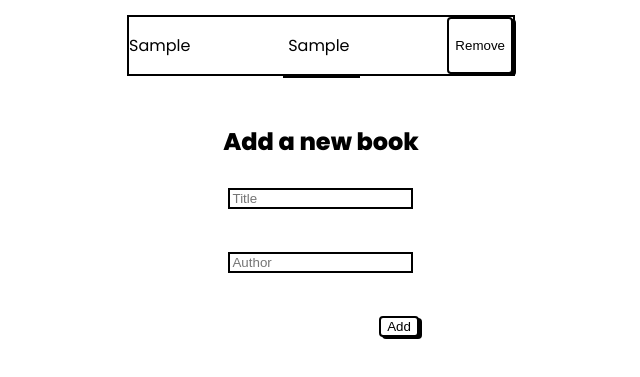
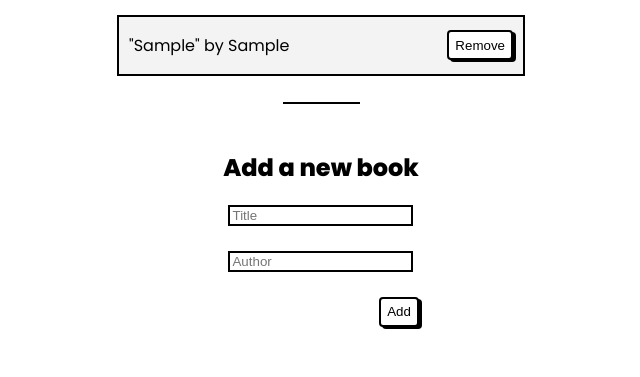
Before and after one commit to nxn404-n/Awesome-Books, a website: page index.html in a window 1280 px wide. Both pictures are taken after typing "Sample", "Sample" into the empty fields and a click on the button "Add". Shown: the part 67-444 px from the top of the page, without its empty margins (319-959 px from the left). Drawn offline with Linux system fonts and the light colour scheme.

Commit message:
Adding css styling

```diff
--- a/index.css
+++ b/index.css
@@ -18,16 +18,23 @@ button {
   border: 2px solid black;
   border-radius: 4px;
   background-color: #fff;
+  height: 30px;
 }
 
-.list {
-  border: 2px solid black;
+button:active {
+  transform: scale(0.9);
 }
 
 .listItem {
+  padding: 0 10px;
   display: flex;
   justify-content: space-between;
+  align-items: center;
   width: 30vw;
+}
+
+.listItem:nth-child(odd) {
+  background-color: rgba(0, 0, 0, 0.047);
 }
 
 form {
@@ -35,7 +42,6 @@ form {
   flex-direction: column;
   align-items: center;
   width: max-content;
-  gap: 9px;
 }
 
 input {
@@ -54,5 +60,5 @@ input:focus {
 .black-bar {
   border: 1px #000 solid;
   width: 75px;
-  margin-bottom: 26px;
+  margin: 26px 0;
 }
--- a/package.json
+++ b/package.json
@@ -1,6 +1,7 @@
 {
   "scripts": {
-    "test" : "npx stylelint '**/*.{css,scss}' && npx eslint . && echo everything-looks-good"
+    "test" : "npx stylelint '**/*.{css,scss}' && npx eslint . && echo everything-looks-good",
+    "fix" : "npx stylelint '**/*.{css,scss}' --fix && npx eslint . --fix && echo everything-looks-fixed"
   },
   "devDependencies": {
     "babel-eslint": "^10.1.0",
--- a/scripts/index.js
+++ b/scripts/index.js
@@ -4,41 +4,29 @@ const title = document.getElementById('title');
 const author = document.getElementById('author');
 const list = document.getElementById('list');
 
-let books = [];
-
-class Book {
-  constructor(title, author) {
-    this.title = title;
-    this.author = author;
-  }
-}
-
 class Books {
-  constructor(){
+  constructor() {
     this.books = [];
   }
 
-  add(title, author){
-    let book = new Book(title, author);
-    this.books.push(book);
+  add(title, author) {
+    this.books.push({ title, author });
   }
-  remove(index){
+
+  remove(index) {
     this.books.splice(index, 1);
   }
 }
 
-let colection = new Books();
+const colection = new Books();
 
 function addingBookToHtml(Title, Author, index) {
   const div = document.createElement('div');
   div.className = 'listItem';
   div.setAttribute('id', index);
-  const title = document.createElement('p');
-  title.innerHTML = Title;
-  title.className = 'bookTitle';
-  const author = document.createElement('p');
-  author.innerHTML = Author;
-  author.className = 'bookAuthor';
+  const p = document.createElement('p');
+  p.innerHTML = `"${Title}" by ${Author}`;
+  p.className = 'description';
   const button = document.createElement('button');
   button.innerHTML = 'Remove';
   button.className = 'RemoveButton';
@@ -49,10 +37,11 @@ function addingBookToHtml(Title, Author, index) {
     colection.remove(index);
     addAllBooks();
     localStorage.books = JSON.stringify(colection.books);
-    console.log(colection.books)
+    if (colection.books.length === 0) {
+      list.style.border = 'none';
+    }
   }));
-  div.appendChild(title);
-  div.appendChild(author);
+  div.appendChild(p);
   div.appendChild(button);
   list.appendChild(div);
 }
@@ -68,6 +57,7 @@ form.addEventListener('submit', (event) => {
   event.preventDefault();
   colection.add(title.value, author.value);
   addAllBooks();
+  list.style.border = '2px solid black';
   title.value = '';
   author.value = '';
   localStorage.books = JSON.stringify(colection.books);
@@ -77,5 +67,10 @@ window.addEventListener('DOMContentLoaded', () => {
   if (localStorage.books) {
     colection.books = JSON.parse(localStorage.books);
   }
+  if (colection.books.length === 0) {
+    list.style.border = 'none';
+  } else {
+    list.style.border = '2px solid black';
+  }
   addAllBooks();
 });
```
